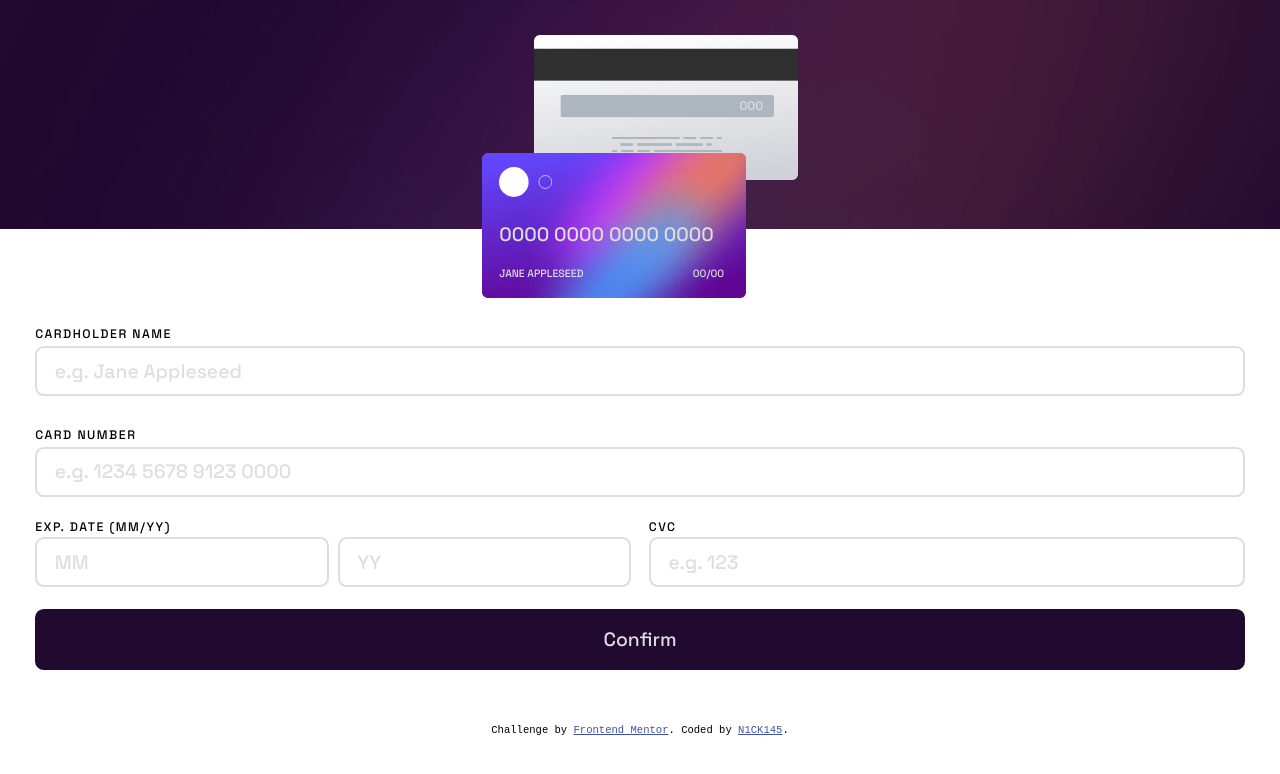
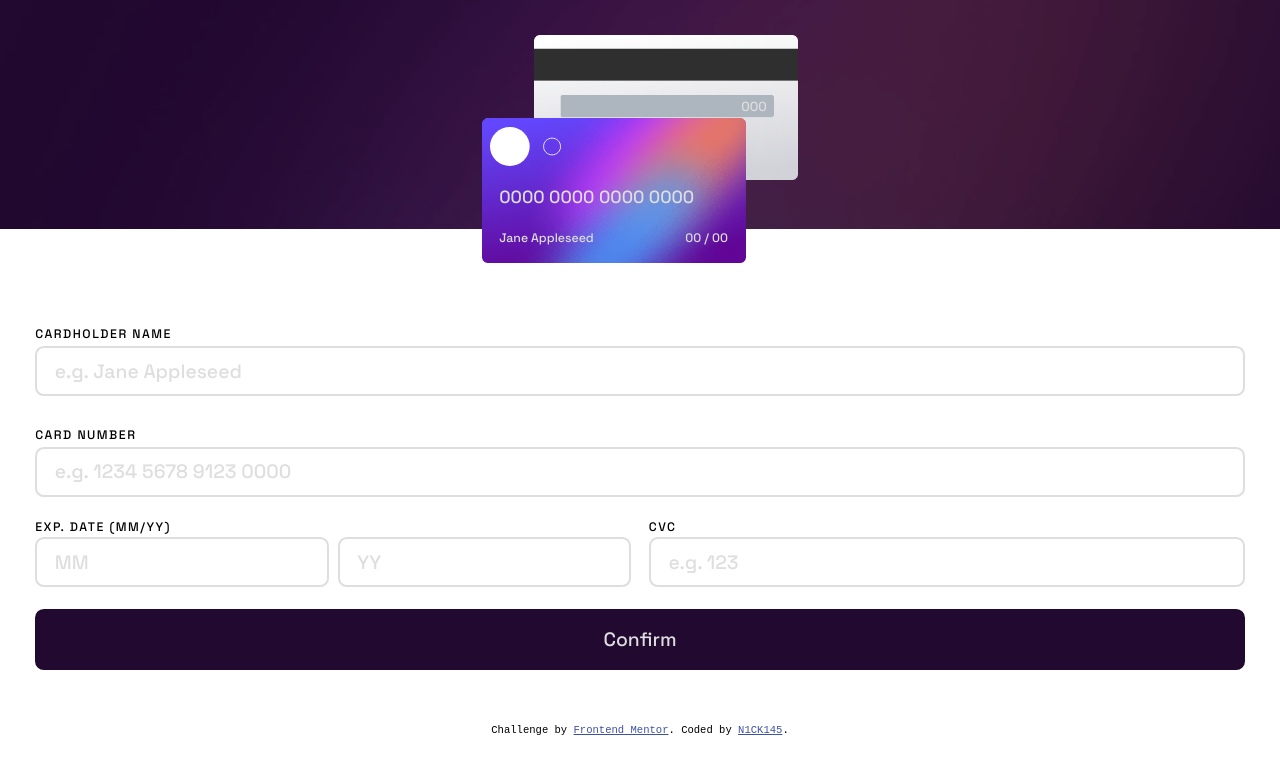
Before and after one commit to N1CK145/frontend-challanges, a plain HTML site: page 004_interactive-card-details-form/index.html in a window 1280 px wide. Drawn offline with Linux system fonts and the light colour scheme.

Commit message:
Changed layout of cards

```diff
--- a/004_interactive-card-details-form/index.html
+++ b/004_interactive-card-details-form/index.html
@@ -28,42 +28,35 @@
   </head>
 
   <body>
+    <main class="main-content">
       <div class="card-section">
         <div class="cards">
-        <div class="card-wrapper">
+          <div class="credit-card credit-card-back">
+            <span id="vis-card-cvc" class="credit-card-data cvc">000</span>
+          </div>
+
+          <div class="credit-card credit-card-front">
             <img
-            class="credit-card credit-card-back"
-            src="./images/bg-card-back.png"
-            alt="card-back"
-          />
-          <span id="vis-card-cvc" class="credit-card-information cvc">000</span>
-        </div>
-        <div class="card-wrapper">
-          <img
-            class="credit-card credit-card-front"
-            src="./images/bg-card-front.png"
-            alt="card-front"
+              id="credit-card-logo"
+              src="images/card-logo.svg"
+              alt="card-logo"
             />
 
-          <img class="logo" src="images/card-logo.svg" alt="card-logo" />
-          <span
-            id="vis-card-number"
-            class="credit-card-information credit-card-number"
-            >0000 0000 0000 0000</span
+            <p id="vis-card-number" class="credit-card-data credit-card-number">
+              0000 0000 0000 0000
+            </p>
+
+            <p
+              id="vis-card-owner-and-exp-date"
+              class="credit-card-data credit-card-data-sm inline-flex"
             >
-          <span
-            id="vis-card-owner"
-            class="credit-card-information credit-card-owner"
-            >Jane Appleseed</span
-          >
-          <span
-            id="vis-card-exp-date"
-            class="credit-card-information credit-card-exp-date"
-            ><span id="vis-card-exp-month">00</span>/<span
-              id="vis-card-exp-year"
-              >00</span
-            ></span
-          >
+              <span id="vis-card-owner">Jane Appleseed</span>
+              <span id="vis-card-exp-date">
+                <span id="vis-card-exp-month">00</span>
+                /
+                <span id="vis-card-exp-year">00</span>
+              </span>
+            </p>
           </div>
         </div>
       </div>
@@ -128,6 +121,7 @@
           <button class="btn btn-submit" type="submit">Confirm</button>
         </form>
       </div>
+    </main>
   </body>
 
   <footer>
--- a/004_interactive-card-details-form/main.js
+++ b/004_interactive-card-details-form/main.js
@@ -81,7 +81,7 @@ formCardCvc.addEventListener("input", e => {
     }
 
     if (cvc.length > 3 || +cvc > 999 || +cvc < 0){
-        cvc = month.slice(0, -1)
+        cvc = cvc.slice(0, -1)
         e.target.value = e.target.value.slice(0, -1)
     }
 
--- a/004_interactive-card-details-form/style.css
+++ b/004_interactive-card-details-form/style.css
@@ -105,6 +105,11 @@ h6 {
   gap: var(--gap, 1.2rem);
 }
 
+.inline-flex {
+  display: flex;
+  justify-content: space-between;
+}
+
 .btn {
   border-radius: 0.5rem;
   width: 100%;
@@ -139,67 +144,85 @@ h6 {
 .credit-card {
   position: absolute;
   width: 75%;
+  aspect-ratio: 264/145;
+  background-size: contain;
+  background-color: hotpink;
 }
 
 .credit-card-back {
+  background: url("images/bg-card-back.png") no-repeat;
+  background-size: contain;
+
   z-index: 10;
   right: 1rem;
 }
 
 .credit-card-front {
+  background: url("images/bg-card-front.png") no-repeat;
+  background-size: contain;
+
   z-index: 11;
 
   left: 1rem;
   top: 6.7rem;
 }
 
-.card-wrapper {
+.credit-card-data,
+.credit-card-data span {
+  color: var(--clr-neutral-700);
+  font-size: 1rem;
   position: relative;
 }
 
-.card-wrapper .credit-card-information {
-  position: absolute;
-  z-index: 20;
-  color: var(--clr-neutral-700);
+.credit-card-data-sm,
+.credit-card-data-sm span {
+  font-size: 0.7rem;
 }
 
-.card-wrapper .logo {
-  position: absolute;
-  z-index: 20;
-  width: 3rem;
-
-  top: 7.5rem;
-  left: 2rem;
+#vis-card-owner-and-exp-date {
+  padding-inline: 1rem;
+  bottom: -2.1rem;
 }
 
-.card-wrapper .credit-card-number {
-  top: 10.5rem;
-  left: 2rem;
+#vis-card-cvc {
+  font-size: 0.75rem;
+  width: 100%;
+  padding-inline: 1.8rem;
+  text-align: justify;
+  justify-content: end;
+  margin-top: 3.5rem;
 }
 
-.card-wrapper .credit-card-owner {
-  top: 13.1rem;
-  left: 2rem;
-  font-size: 0.6rem;
-
-  text-transform: uppercase;
+#credit-card-logo {
+  width: 4rem;
+  margin-top: 0.5rem;
+  margin-left: 0.5rem;
 }
 
-.card-wrapper .credit-card-exp-date {
-  top: 13.1rem;
-  left: 13rem;
-  font-size: 0.6rem;
+#vis-card-number {
+  width: 100%;
+  padding-inline: 1rem;
+  top: 1rem;
 }
 
-.card-wrapper .credit-card-exp-date > * {
-  font-size: 0.6rem;
-}
+@media (min-width: 1440px) {
+  .main-content {
+    display: grid;
+    grid-template-columns: 1fr 2fr;
+    height: 100vh;
+  }
 
-.card-wrapper .cvc {
-  position: absolute;
-  top: 3.5rem;
-  right: 3rem;
-  font-size: 0.7rem;
+  .card-section {
+    background-image: url(./images/bg-main-desktop.png);
+    width: auto;
+    height: auto;
+    aspect-ratio: unset;
+  }
+
+  .cards {
+    width: 100%;
+    margin-left: 20%;
+  }
 }
 
 /*
```
Lines whose indentation alone changed are shown as unchanged.
